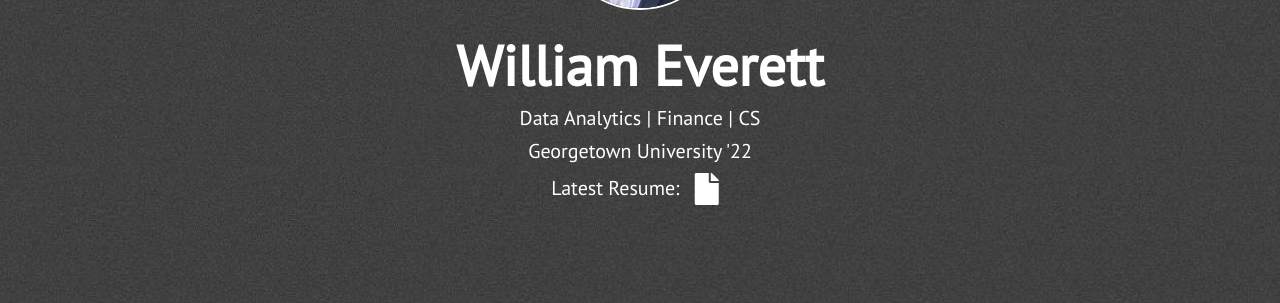
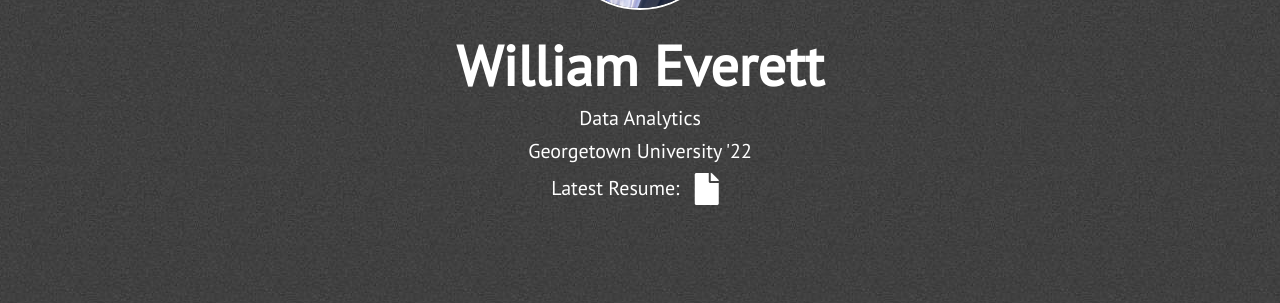
Before and after one commit to wae10/wae10.github.io, a Jekyll site: the page built from index.html, in a window 1280 px wide and 900 px high. Shown: the part 427-730 px from the top of the window. Built offline with Jekyll 4.4.1, drawn with Linux system fonts in a browser that asks for light colours; nearby versions of some CDN libraries.

Commit message:
site description

```diff
--- a/_config.yml
+++ b/_config.yml
@@ -1,5 +1,5 @@
 title: William Everett
-description: Data Analytics | Finance | CS
+description: Data Analytics
 site_title: 'William Everett'
 
 # Build settings
```
